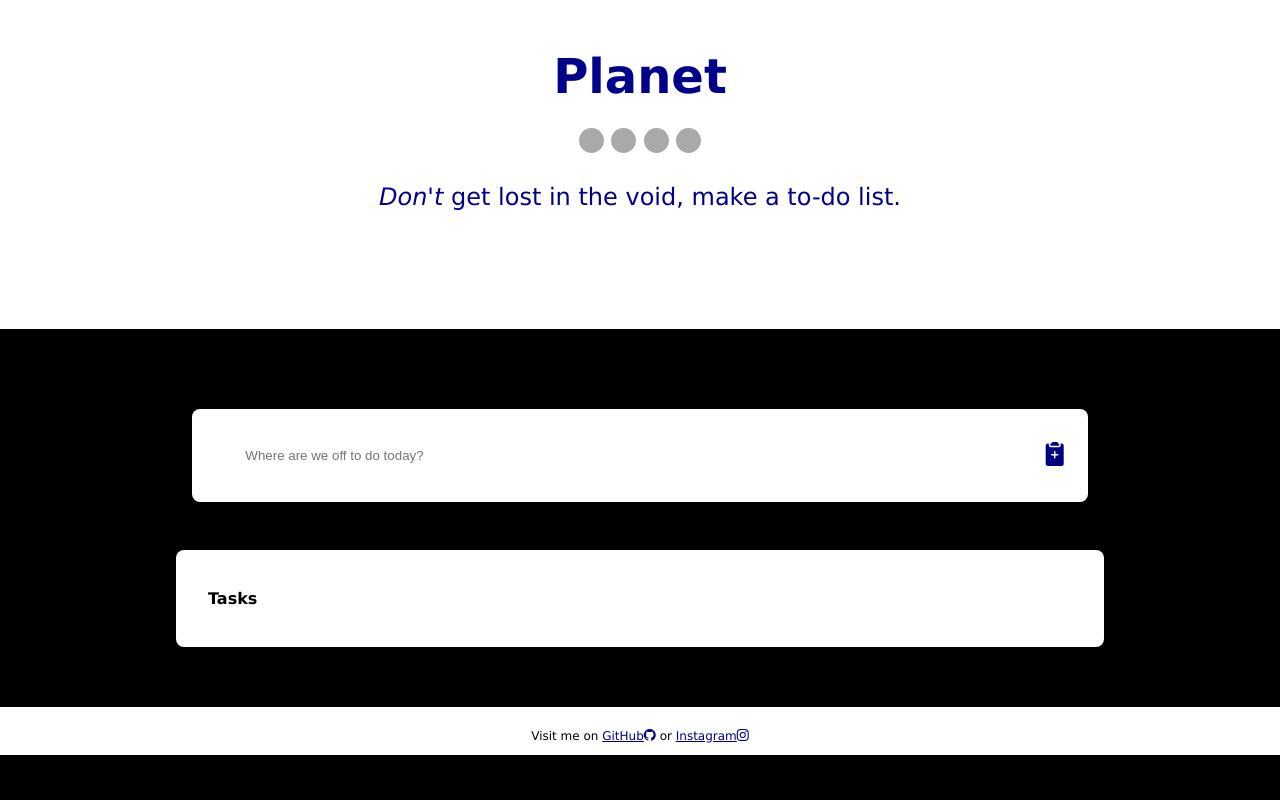
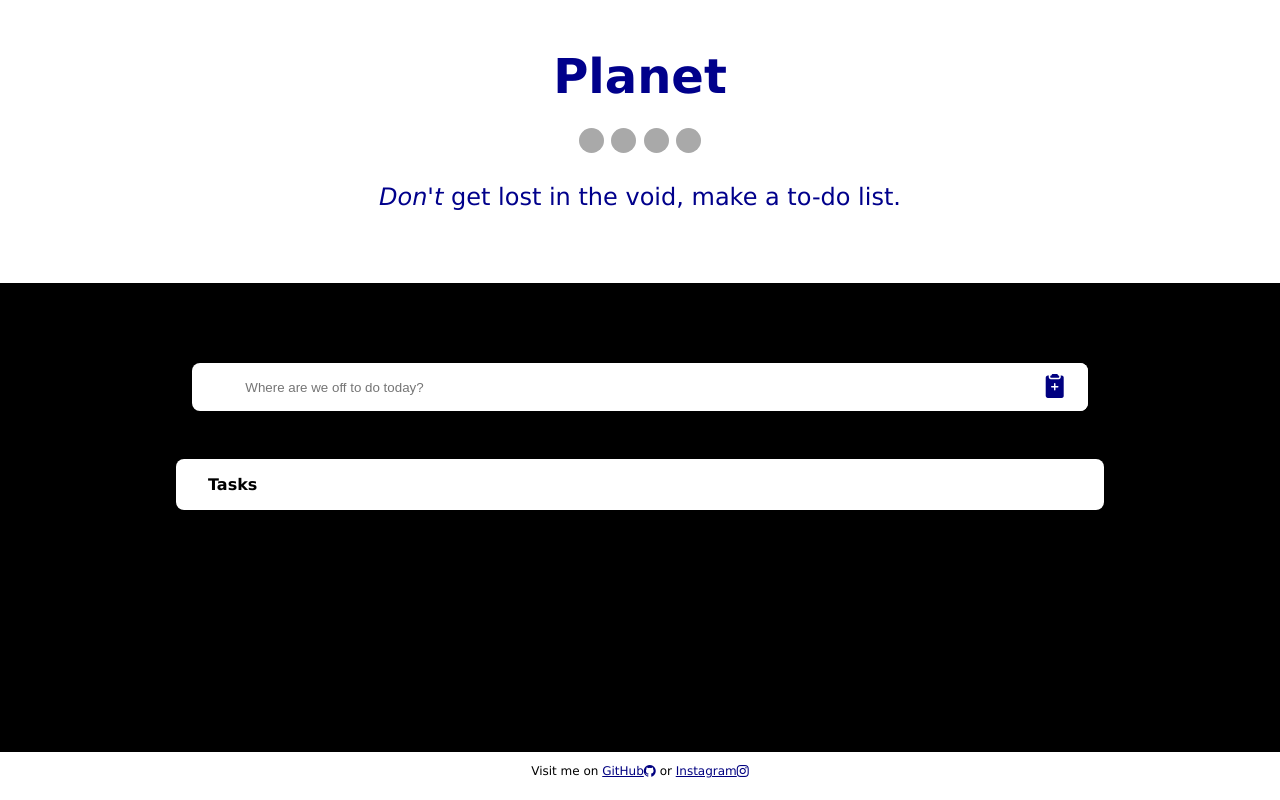
Before and after one commit to kmmiller418/Planet, a plain HTML site: page index.html in a window 1280 px wide. Drawn offline with nearby package versions, Linux system fonts and the light colour scheme.

Commit message:
Add position absolute to footer, extend animation duration

```diff
--- a/style.css
+++ b/style.css
@@ -1,9 +1,9 @@
 .animate__animated.animate__rotateInUpRight {
-  --animate-duration: 2s;
+  --animate-duration: 3s;
 }
 
 body {
-  height: 100vh;
+  height: 100%;
   display: flex;
   flex-wrap: wrap;
   justify-content: center;
@@ -106,8 +106,9 @@ header p {
 }
 
 footer {
+  position: absolute;
+  bottom: 0;
   display: flex;
-  align-items: flex-end;
   justify-content: center;
   margin-top: 5em;
   margin-bottom: 0;
```
